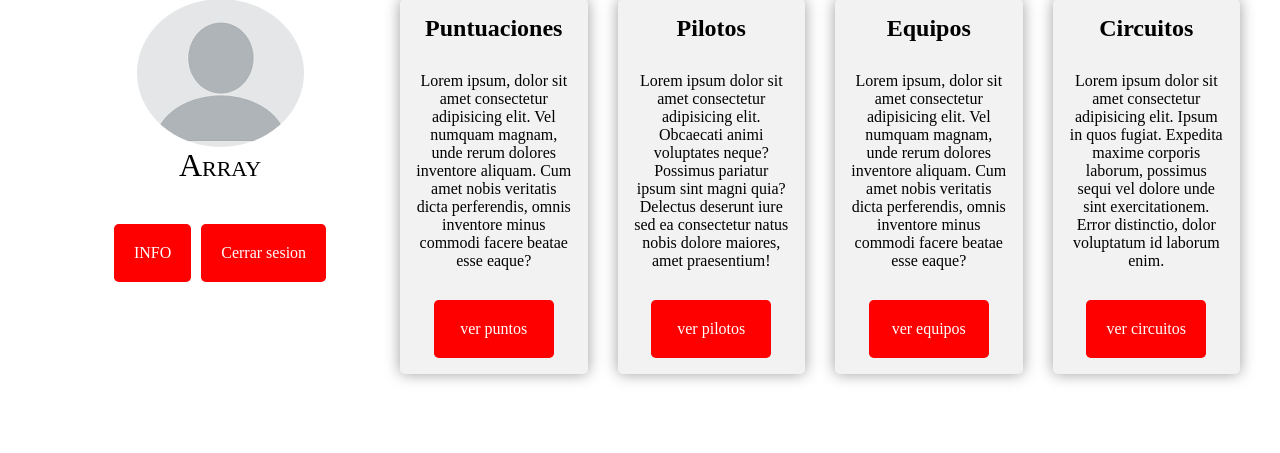
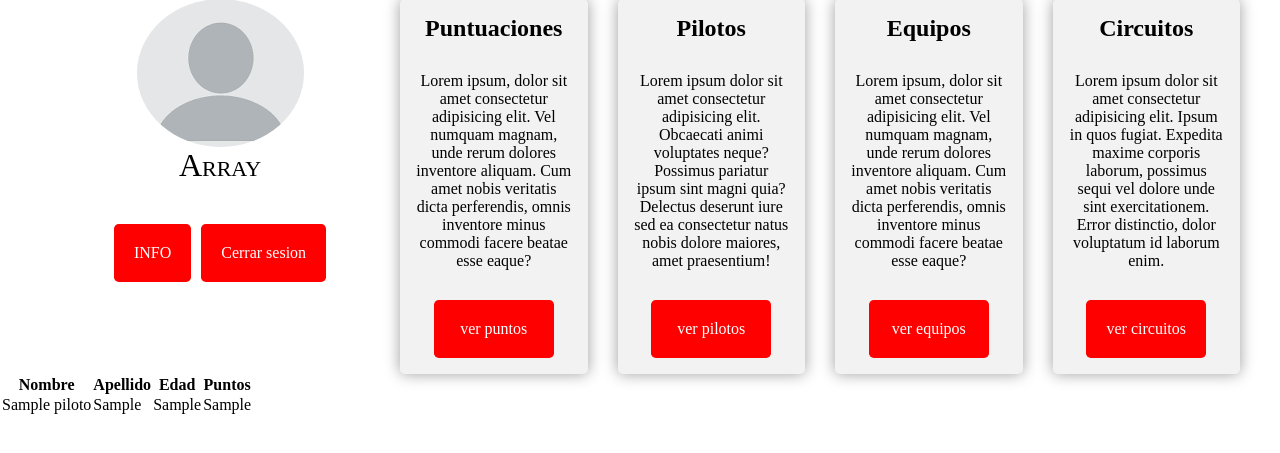
Before and after one commit to alvarogomez05/dwes_proyect, a PHP site: page /pages/user.php in a window 1280 px wide. Shown: the part 199-652 px from the top of the page. Run offline with PHP 8.4, Linux system fonts and the light colour scheme; the visitor is signed in with stand-in values (Sample User, id 1); tables that the repository leaves empty or names only in its code hold one stand-in row (values such as "Sample post"); some web fonts are replaced.

Commit message:
listado de pilotos

```diff
--- a/pages/funciones.php
+++ b/pages/funciones.php
@@ -9,7 +9,7 @@ function conectar()
         $pdo = new PDO('mysql:host=localhost;dbname=motogp', 'admin', 'admin');
         $pdo->setAttribute(PDO::ATTR_ERRMODE, PDO::ERRMODE_EXCEPTION);
         $pdo->exec('SET NAMES "utf8"');
-        echo '<h4>Conexión establecida</h4>';
+        // echo '<h4>Conexión establecida</h4>';
         return $pdo;
     } catch (PDOException $e) {
         echo 'Error en la conexión: ' . $e->getMessage();
--- /dev/null
+++ b/pages/pilotos.php
@@ -0,0 +1,28 @@
+<?php
+
+include "./funciones.php";
+
+//conectamos la bdd
+conectar();
+
+//hacemos la consulta
+try {
+    $sql = "SELECT * FROM piloto";
+    $lista = $pdo->query($sql);
+    // Definición correcta de la tabla
+    echo "<table><thead><tr><th>Nombre</th><th>Apellido</th><th>Edad</th><th>Puntos</th></tr></thead><tbody>";
+
+    // Recorriendo la lista de pilotos
+    while ($piloto = $lista->fetch()) {
+        echo "<tr>
+                <td>" . htmlspecialchars($piloto['nombre']) . "</td>
+                <td>" . htmlspecialchars($piloto['apellidos']) . "</td>
+                <td>" . htmlspecialchars($piloto['edad']) . "</td>
+                <td>" . htmlspecialchars($piloto['puntos']) . "</td>
+              </tr>";
+    }
+
+    echo "</tbody></table>";
+} catch (PDOException $excepcion) {
+    echo "Error en la consulta de tipo: " . $excepcion->getMessage();
+}
--- a/pages/user.php
+++ b/pages/user.php
@@ -50,7 +50,7 @@
             <!-- este enlace le permitira al usuario modificar sus credenciales -->
             <!-- Con js al hacer click en este enlace aparecerá la ventana modal con el formulario -->
             <div class="aside__box">
-                <p  class="aside__link" id="info">INFO</p>
+                <p class="aside__link" id="info">INFO</p>
 
                 <a href="cerrar_sesion.php" class="aside__link">Cerrar sesion</a>
             </div>
@@ -101,8 +101,13 @@
                 <a href="" class="card__btn">ver circuitos</a>
             </article>
         </main>
-
+    </div>
+    <div>
+        <?php
+        include_once "pilotos.php";
+        ?>
     </div>
 </body>
-    <script src="./../js/user.js"></script>
+<script src="./../js/user.js"></script>
+
 </html>
```
